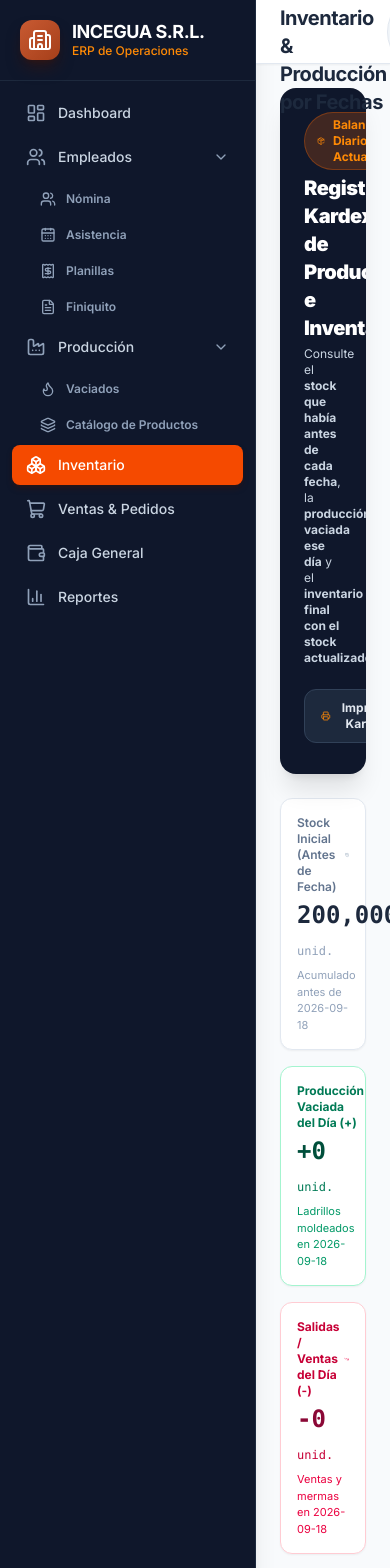
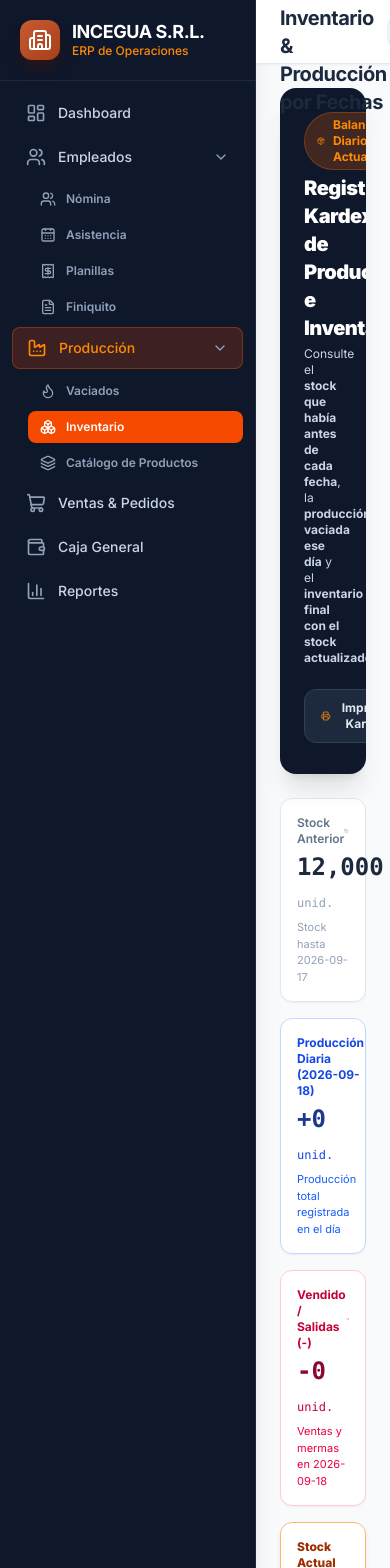
Before and after one commit to darinkaarias18-stack/sistema-ladrillera, a Next.js app: page /inventario in a window 390 px wide. Shown: the top 1568 px of the page. Built offline with nearby package versions, Linux system fonts and the light colour scheme.

Commit message:
feat: actualizar lógica de kardex de inventario, agrupar producción y vaciados, y mover inventario al menú de producción

```diff
--- a/src/app/(dashboard)/inventario/page.tsx
+++ b/src/app/(dashboard)/inventario/page.tsx
@@ -28,10 +28,12 @@ interface DailyBrickKardex {
   brickName: string;
   dimensions: string;
   stockInicial: number;
-  produccionDia: number;
+  produccionVerde: number;
+  produccionTerminada: number;
   salidasDia: number;
   entradasDia: number;
   stockFinal: number;
+  stockEnProceso: number;
   foliosVaciado: string[];
 }
 
@@ -106,31 +108,11 @@ export default function InventarioPage() {
     // Ordenar fechas en orden cronológico ascendente (pasado -> futuro)
     const sortedDatesAsc = [...availableDates].sort((a, b) => a.localeCompare(b));
 
-    // Mapeo inicial de baseline stock anterior al primer día (estimado de base)
-    // Para dar coherencia visual, se establece una base según el stock inicial histórico
-    const initialBaseStock: Record<string, number> = {
-      "brick-1": 45000,
-      "brick-2": 12000,
-      "brick-3": 30000,
-      "brick-4": 8000,
-      "brick-5": 11000,
-      "brick-6": 5000,
-      "brick-7": 4000,
-      "brick-8": 3000,
-      "brick-9": 15000,
-      "brick-10": 7000,
-      "brick-11": 20000,
-      "brick-12": 10000,
-      "brick-13": 6000,
-      "brick-14": 5000,
-      "brick-15": 2500,
-      "brick-16": 4500,
-      "brick-17": 8000,
-    };
-
     const runningStock: Record<string, number> = {};
+    const runningProceso: Record<string, number> = {};
     brickTypes.forEach((bt) => {
-      runningStock[bt.id] = initialBaseStock[bt.id] || 5000;
+      runningStock[bt.id] = 0;
+      runningProceso[bt.id] = 0;
     });
 
     const result: DailyBrickKardex[] = [];
@@ -139,12 +121,21 @@ export default function InventarioPage() {
     sortedDatesAsc.forEach((dateStr) => {
       brickTypes.forEach((bt) => {
         const stockInicial = runningStock[bt.id];
+        const procesoInicial = runningProceso[bt.id];
 
         // Sumar producción del día (Vaciados)
         const dayBatches = batches.filter(
           (b) => b.brick_type_id === bt.id && b.production_date === dateStr
         );
-        const produccionDia = dayBatches.reduce((acc, b) => acc + (b.quantity_produced || 0), 0);
+
+        const produccionDiaria = dayBatches.reduce((acc, b) => acc + (b.quantity_produced || 0), 0);
+
+        const produccionTerminada = dayBatches
+          .filter(b => b.status === "terminado")
+          .reduce((acc, b) => acc + (b.quantity_produced || 0), 0);
+
+        const produccionVerde = produccionDiaria - produccionTerminada;
+
         const foliosVaciado = dayBatches
           .map((b) => b.folio_number)
           .filter((f): f is string => Boolean(f));
@@ -162,7 +153,7 @@ export default function InventarioPage() {
           }
         });
 
-        // Sumar movimientos manuales del día
+        // Sumar movimientos manuales del día (Opcional, pero util para ajustes)
         let entradasManual = 0;
         let salidasManual = 0;
         movements.forEach((m) => {
@@ -174,12 +165,19 @@ export default function InventarioPage() {
         });
 
         const salidasDia = salidasVenta + salidasManual;
-        const entradasDia = entradasManual;
 
-        const stockFinal = stockInicial + produccionDia + entradasDia - salidasDia;
+        // Stock En Proceso (se suma verde, se resta terminada asumiendo conversión)
+        const stockEnProceso = procesoInicial + produccionVerde - produccionTerminada;
 
-        // Actualizar el stock corriente para la siguiente fecha
-        runningStock[bt.id] = stockFinal;
+        // Stock Final acumulado puramente de la producción (sin restar salidas para el arrastre)
+        const stockFinalProduccion = stockInicial + produccionDiaria;
+
+        // Actualizar el stock corriente para la siguiente fecha SOLO con producción
+        runningStock[bt.id] = stockFinalProduccion;
+        runningProceso[bt.id] = stockEnProceso < 0 ? 0 : stockEnProceso;
+
+        // El Stock Final del día sí refleja la resta de las salidas
+        const stockFinalDia = stockFinalProduccion - salidasDia;
 
         result.push({
           date: dateStr,
@@ -187,10 +185,12 @@ export default function InventarioPage() {
           brickName: bt.name,
           dimensions: bt.dimensions || "N/A",
           stockInicial,
-          produccionDia,
+          produccionVerde,
+          produccionTerminada,
           salidasDia,
-          entradasDia,
-          stockFinal,
+          entradasDia: entradasManual,
+          stockFinal: stockFinalDia,
+          stockEnProceso: runningProceso[bt.id],
           foliosVaciado
         });
       });
@@ -198,7 +198,7 @@ export default function InventarioPage() {
 
     // Retornar ordenado descendente por fecha para vista reciente
     return result.sort((a, b) => b.date.localeCompare(a.date));
-  }, [brickTypes, availableDates, batches, sales, movements]);
+  }, [brickTypes, availableDates, batches]);
 
   // 3. Kardex filtrado para la fecha seleccionada
   const dailyReportForSelectedDate = useMemo(() => {
@@ -221,17 +221,21 @@ export default function InventarioPage() {
   // Totales de la fecha seleccionada
   const totalsSelectedDate = useMemo(() => {
     const items = kardexHistory.filter((k) => k.date === selectedDate);
-    const totalProduccion = items.reduce((acc, k) => acc + k.produccionDia, 0);
+    const totalProduccionVerde = items.reduce((acc, k) => acc + k.produccionVerde, 0);
+    const totalProduccionTerminada = items.reduce((acc, k) => acc + k.produccionTerminada, 0);
     const totalSalidas = items.reduce((acc, k) => acc + k.salidasDia, 0);
     const totalStockFinal = items.reduce((acc, k) => acc + k.stockFinal, 0);
     const totalStockInicial = items.reduce((acc, k) => acc + k.stockInicial, 0);
+    const totalEnProceso = items.reduce((acc, k) => acc + k.stockEnProceso, 0);
 
     return {
-      totalProduccion,
+      totalProduccionVerde,
+      totalProduccionTerminada,
       totalSalidas,
       totalStockFinal,
       totalStockInicial,
-      variacionNeta: totalProduccion - totalSalidas
+      totalEnProceso,
+      variacionNeta: totalProduccionTerminada - totalSalidas
     };
   }, [kardexHistory, selectedDate]);
 
@@ -297,29 +301,39 @@ export default function InventarioPage() {
         <div className="grid grid-cols-1 md:grid-cols-4 gap-4">
           <div className="bg-white rounded-xl border border-slate-200 p-4 shadow-xs">
             <div className="flex items-center justify-between text-slate-500 text-xs font-semibold mb-1">
-              <span>Stock Inicial (Antes de Fecha)</span>
+              <span>Stock Anterior</span>
               <History className="w-4 h-4 text-slate-400" />
             </div>
             <div className="text-2xl font-black text-slate-800 font-mono">
               {totalsSelectedDate.totalStockInicial.toLocaleString()} <span className="text-xs font-normal text-slate-400">unid.</span>
             </div>
-            <p className="text-[11px] text-slate-400 mt-1">Acumulado antes de {selectedDate}</p>
+            <p className="text-[11px] text-slate-400 mt-1">
+              Stock hasta {(() => {
+                const [year, month, day] = selectedDate.split('-').map(Number);
+                const d = new Date(year, month - 1, day);
+                d.setDate(d.getDate() - 1);
+                const y = d.getFullYear();
+                const m = String(d.getMonth() + 1).padStart(2, '0');
+                const dy = String(d.getDate()).padStart(2, '0');
+                return `${y}-${m}-${dy}`;
+              })()}
+            </p>
           </div>
 
-          <div className="bg-white rounded-xl border border-emerald-200 p-4 shadow-xs bg-emerald-50/20">
-            <div className="flex items-center justify-between text-emerald-700 text-xs font-bold mb-1">
-              <span>Producción Vaciada del Día (+)</span>
-              <TrendingUp className="w-4 h-4 text-emerald-600" />
+          <div className="bg-white rounded-xl border border-blue-200 p-4 shadow-xs bg-blue-50/20">
+            <div className="flex items-center justify-between text-blue-700 text-xs font-bold mb-1">
+              <span>Producción Diaria ({selectedDate})</span>
+              <TrendingUp className="w-4 h-4 text-blue-600" />
             </div>
-            <div className="text-2xl font-black text-emerald-900 font-mono">
-              +{totalsSelectedDate.totalProduccion.toLocaleString()} <span className="text-xs font-normal text-emerald-700">unid.</span>
+            <div className="text-2xl font-black text-blue-900 font-mono">
+              +{(totalsSelectedDate.totalProduccionVerde + totalsSelectedDate.totalProduccionTerminada).toLocaleString()} <span className="text-xs font-normal text-blue-700">unid.</span>
             </div>
-            <p className="text-[11px] text-emerald-600 mt-1">Ladrillos moldeados en {selectedDate}</p>
+            <p className="text-[11px] text-blue-600 mt-1">Producción total registrada en el día</p>
           </div>
 
           <div className="bg-white rounded-xl border border-rose-200 p-4 shadow-xs bg-rose-50/20">
             <div className="flex items-center justify-between text-rose-700 text-xs font-bold mb-1">
-              <span>Salidas / Ventas del Día (-)</span>
+              <span>Vendido / Salidas (-)</span>
               <TrendingDown className="w-4 h-4 text-rose-600" />
             </div>
             <div className="text-2xl font-black text-rose-900 font-mono">
@@ -330,13 +344,13 @@ export default function InventarioPage() {
 
           <div className="bg-white rounded-xl border border-orange-300 p-4 shadow-md bg-orange-50/40">
             <div className="flex items-center justify-between text-orange-800 text-xs font-extrabold mb-1">
-              <span>Stock Final Actualizado (=)</span>
+              <span>Stock Actual ({selectedDate})</span>
               <Boxes className="w-4 h-4 text-orange-600" />
             </div>
             <div className="text-2xl font-black text-orange-950 font-mono">
               {totalsSelectedDate.totalStockFinal.toLocaleString()} <span className="text-xs font-normal text-orange-800">unid.</span>
             </div>
-            <p className="text-[11px] text-orange-700 font-medium mt-1">Inventario disponible final de {selectedDate}</p>
+            <p className="text-[11px] text-orange-700 font-medium mt-1">Inventario actualizado con cierre del día</p>
           </div>
         </div>
 
@@ -432,21 +446,25 @@ export default function InventarioPage() {
                     <th className="p-3.5 text-center">Dimensiones</th>
                     <th className="p-3.5 text-right bg-slate-200/50 text-slate-800">
                       Stock Inicial <br />
-                      <span className="text-[10px] font-normal text-slate-500">(Hasta antes del día)</span>
+                      <span className="text-[10px] font-normal text-slate-500">(Bodega Terminado)</span>
+                    </th>
+                    <th className="p-3.5 text-right bg-blue-50 text-blue-900">
+                      En Proceso (Verde) <br />
+                      <span className="text-[10px] font-normal text-blue-700">(Recién Moldeado)</span>
                     </th>
                     <th className="p-3.5 text-right bg-emerald-50 text-emerald-900">
-                      Producción del Día (+) <br />
-                      <span className="text-[10px] font-normal text-emerald-700">(Vaciado / Horneado)</span>
+                      Terminado (+) <br />
+                      <span className="text-[10px] font-normal text-emerald-700">(Pasa a Bodega)</span>
                     </th>
                     <th className="p-3.5 text-right bg-rose-50 text-rose-900">
-                      Salidas del Día (-) <br />
-                      <span className="text-[10px] font-normal text-rose-700">(Ventas / Mermas)</span>
+                      Salidas / Ventas (-) <br />
+                      <span className="text-[10px] font-normal text-rose-700">(Mermas/Venta)</span>
                     </th>
                     <th className="p-3.5 text-right bg-orange-100/60 text-orange-950">
-                      Inventario Final (=) <br />
-                      <span className="text-[10px] font-extrabold text-orange-800">(Stock Actualizado)</span>
+                      Stock Final (=) <br />
+                      <span className="text-[10px] font-extrabold text-orange-800">(Disponible Venta)</span>
                     </th>
-                    <th className="p-3.5 text-center">Folios de Producción</th>
+                    <th className="p-3.5 text-center">Folios</th>
                   </tr>
                 </thead>
                 <tbody className="divide-y divide-slate-100">
@@ -476,11 +494,22 @@ export default function InventarioPage() {
                           {item.stockInicial.toLocaleString()} <span className="text-[10px] text-slate-400">unid.</span>
                         </td>
 
+                        <td className="p-3.5 text-right font-mono font-extrabold bg-blue-50/30 text-blue-800">
+                          {item.produccionVerde > 0 ? (
+                            <span className="inline-flex items-center space-x-1 text-blue-700 font-bold bg-blue-100 px-2 py-0.5 rounded-md">
+                              <ArrowUpRight className="w-3 h-3" />
+                              <span>+{item.produccionVerde.toLocaleString()}</span>
+                            </span>
+                          ) : (
+                            <span className="text-slate-400">0</span>
+                          )}
+                        </td>
+
                         <td className="p-3.5 text-right font-mono font-extrabold bg-emerald-50/30 text-emerald-800">
-                          {item.produccionDia > 0 ? (
+                          {item.produccionTerminada > 0 ? (
                             <span className="inline-flex items-center space-x-1 text-emerald-700 font-bold bg-emerald-100 px-2 py-0.5 rounded-md">
                               <ArrowUpRight className="w-3 h-3" />
-                              <span>+{item.produccionDia.toLocaleString()}</span>
+                              <span>+{item.produccionTerminada.toLocaleString()}</span>
                             </span>
                           ) : (
                             <span className="text-slate-400">0</span>
@@ -553,17 +582,18 @@ export default function InventarioPage() {
                   <tr className="bg-slate-100 border-b border-slate-200 text-slate-600 font-bold uppercase tracking-wider">
                     <th className="p-3.5">Fecha</th>
                     <th className="p-3.5">Tipo de Ladrillo</th>
-                    <th className="p-3.5 text-right">Stock Inicial (Anterior)</th>
-                    <th className="p-3.5 text-right text-emerald-800">Producción (+)</th>
+                    <th className="p-3.5 text-right">Stock Inicial (Terminado)</th>
+                    <th className="p-3.5 text-right text-blue-800">Moldeados (Crudos)</th>
+                    <th className="p-3.5 text-right text-emerald-800">Producción Terminada (+)</th>
                     <th className="p-3.5 text-right text-rose-800">Salidas / Ventas (-)</th>
-                    <th className="p-3.5 text-right text-orange-950 font-black">Stock Final Actualizado</th>
+                    <th className="p-3.5 text-right text-orange-950 font-black">Stock Final (Terminado)</th>
                     <th className="p-3.5">Detalle / Folio</th>
                   </tr>
                 </thead>
                 <tbody className="divide-y divide-slate-100">
                   {filteredKardexHistory.length === 0 ? (
                     <tr>
-                      <td colSpan={7} className="p-8 text-center text-slate-400">
+                      <td colSpan={8} className="p-8 text-center text-slate-400">
                         No hay datos históricos con los filtros seleccionados.
                       </td>
                     </tr>
@@ -575,8 +605,11 @@ export default function InventarioPage() {
                         <td className="p-3.5 text-right font-mono font-semibold text-slate-600">
                           {k.stockInicial.toLocaleString()}
                         </td>
+                        <td className="p-3.5 text-right font-mono font-bold text-blue-700">
+                          {k.produccionVerde > 0 ? `+${k.produccionVerde.toLocaleString()}` : "0"}
+                        </td>
                         <td className="p-3.5 text-right font-mono font-bold text-emerald-700">
-                          {k.produccionDia > 0 ? `+${k.produccionDia.toLocaleString()}` : "0"}
+                          {k.produccionTerminada > 0 ? `+${k.produccionTerminada.toLocaleString()}` : "0"}
                         </td>
                         <td className="p-3.5 text-right font-mono font-bold text-rose-700">
                           {k.salidasDia > 0 ? `-${k.salidasDia.toLocaleString()}` : "0"}
--- a/src/components/layout/sidebar.tsx
+++ b/src/components/layout/sidebar.tsx
@@ -75,7 +75,7 @@ const NAV_ITEMS: NavItem[] = [
   {
     name: "Producción",
     icon: Factory,
-    allowedRoles: ["superadmin", "admin", "produccion"],
+    allowedRoles: ["superadmin", "admin", "produccion", "ventas"],
     subItems: [
       {
         name: "Vaciados",
@@ -83,17 +83,16 @@ const NAV_ITEMS: NavItem[] = [
         icon: Flame,
       },
       {
+        name: "Inventario",
+        href: "/inventario",
+        icon: Boxes,
+      },
+      {
         name: "Catálogo de Productos",
         href: "/produccion/catalogo",
         icon: Layers,
       },
     ],
-  },
-  {
-    name: "Inventario",
-    href: "/inventario",
-    icon: Boxes,
-    allowedRoles: ["superadmin", "admin", "produccion", "ventas"],
   },
   {
     name: "Ventas & Pedidos",
```
Also changed, not shown: src/app/(dashboard)/produccion/page.tsx (+66 -19 lines), .agents/skills/qa-reviewer/SKILL.md (added).
